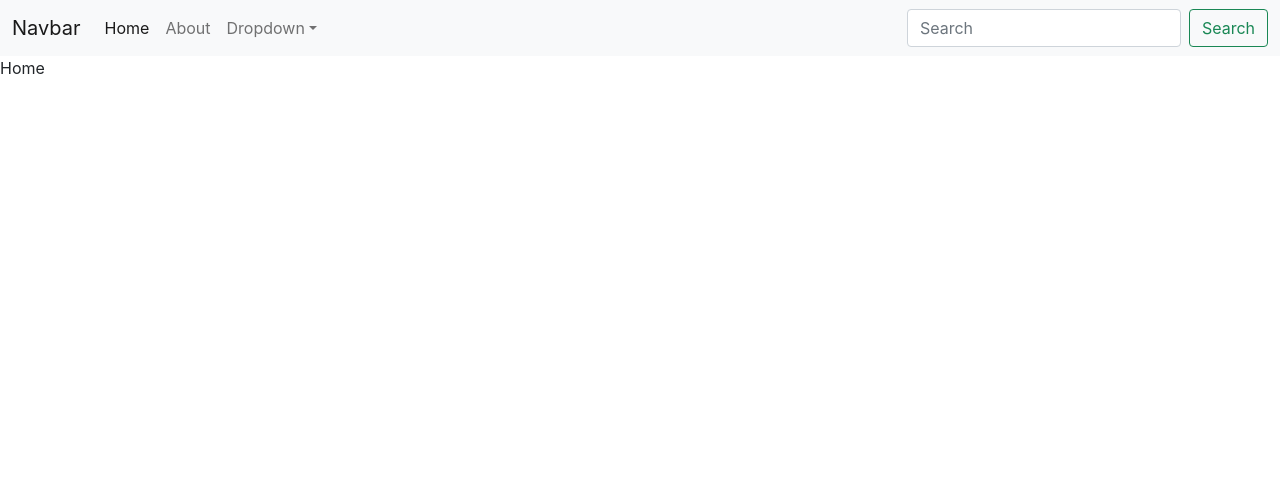
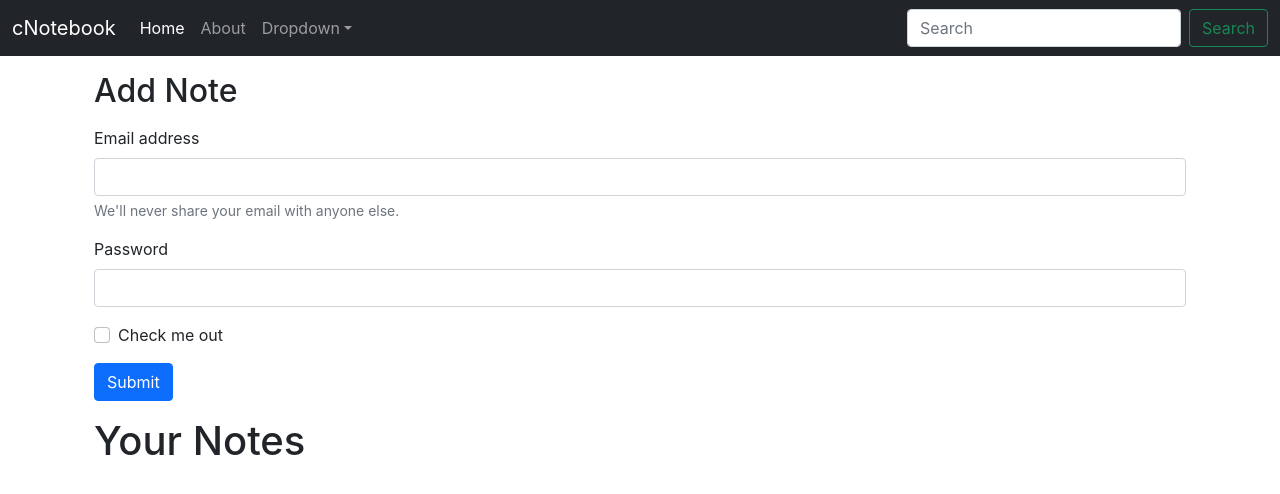
Before and after one commit to TheHimanshuDixit/Cloud-NoteBook, a React (Create React App) app in the folder frontend/: page / in a window 1280 px wide. Shown: the top 494 px of the page. Built offline with nearby package versions, Linux system fonts and the light colour scheme.

Commit message:
home and navbar updated

```diff
--- a/frontend/src/App.js
+++ b/frontend/src/App.js
@@ -15,10 +15,12 @@
       <NoteState>
         <BrowserRouter>
           <Navbar />
-          <Routes>
-            <Route exact path="/" element={<Home />} />
-            <Route exact path="/about" element={<About />} />
-          </Routes>
+          <div className="container">
+            <Routes>
+              <Route exact path="/" element={<Home />} />
+              <Route exact path="/about" element={<About />} />
+            </Routes>
+          </div>
         </BrowserRouter>
       </NoteState>
     </>
--- a/frontend/src/components/About.js
+++ b/frontend/src/components/About.js
@@ -1,16 +1,17 @@
-import React, { useEffect } from 'react'
-import { useContext } from 'react'
-import NoteContext from '../context/notes/noteContext'
+import React  from 'react'
+// import { useContext , useEffect } from 'react'
+// import NoteContext from '../context/notes/noteContext'
 
 const About = () => {
-  const a = useContext(NoteContext);
-  useEffect(() => {
-    a.update()
-    // eslint-disable-next-line
-  }, [])
+  // const a = useContext(NoteContext);
+  // useEffect(() => {
+  //   a.update()
+  //   // eslint-disable-next-line
+  // }, [])
   return (
     <div>
-      About {a.state.name} {a.state.class}
+      {/* About {a.state.name} {a.state.class} */}
+      About
     </div>
   )
 }
--- a/frontend/src/components/Home.js
+++ b/frontend/src/components/Home.js
@@ -2,7 +2,31 @@
 
 const Home = () => {
   return (
-    <div>Home</div>
+    <div>
+      <div className="container my-3">
+        <h2>Add Note</h2>
+        <form className='my-3'>
+          <div class="mb-3">
+            <label for="exampleInputEmail1" class="form-label">Email address</label>
+            <input type="email" class="form-control" id="exampleInputEmail1" aria-describedby="emailHelp" />
+            <div id="emailHelp" class="form-text">We'll never share your email with anyone else.</div>
+          </div>
+          <div class="mb-3">
+            <label for="exampleInputPassword1" class="form-label">Password</label>
+            <input type="password" class="form-control" id="exampleInputPassword1" />
+          </div>
+          <div class="mb-3 form-check">
+            <input type="checkbox" class="form-check-input" id="exampleCheck1" />
+            <label class="form-check-label" for="exampleCheck1">Check me out</label>
+          </div>
+          <button type="submit" class="btn btn-primary">Submit</button>
+        </form>
+      </div>
+
+      <div className="container my-3">
+        <h1>Your Notes</h1>
+      </div>
+    </div>
   )
 }
 
--- a/frontend/src/components/Navbar.js
+++ b/frontend/src/components/Navbar.js
@@ -1,23 +1,29 @@
 import React from 'react'
 import {
-  Link
+  Link,
+  useLocation
 } from "react-router-dom";
 
 const Navbar = () => {
+  let location = useLocation();
+  React.useEffect(() => {
+    console.log(location.pathname);
+  }, [location]);
+
   return (
-    <nav class="navbar navbar-expand-lg navbar-light bg-light">
+    <nav class="navbar navbar-expand-lg navbar-dark bg-dark">
       <div class="container-fluid">
-        <Link class="navbar-brand" to="/">Navbar</Link>
+        <Link class="navbar-brand" to="/">cNotebook</Link>
         <button class="navbar-toggler" type="button" data-bs-toggle="collapse" data-bs-target="#navbarSupportedContent" aria-controls="navbarSupportedContent" aria-expanded="false" aria-label="Toggle navigation">
           <span class="navbar-toggler-icon"></span>
         </button>
         <div class="collapse navbar-collapse" id="navbarSupportedContent">
           <ul class="navbar-nav me-auto mb-2 mb-lg-0">
             <li class="nav-item">
-              <Link class="nav-link active" aria-current="page" to="/">Home</Link>
+              <Link class={`nav-link ${location.pathname === "/" ? "active" : ""}`} aria-current="page" to="/">Home</Link>
             </li>
             <li class="nav-item">
-              <Link class="nav-link" to="/about">About</Link>
+              <Link class={`nav-link ${location.pathname === "/about" ? "active" : ""}`} to="/about">About</Link>
             </li>
             <li class="nav-item dropdown">
               <Link class="nav-link dropdown-toggle" to="#" id="navbarDropdown" role="button" data-bs-toggle="dropdown" aria-expanded="false">
--- a/frontend/src/context/notes/NoteState.js
+++ b/frontend/src/context/notes/NoteState.js
@@ -1,24 +1,25 @@
 import React from 'react'
 import NoteContext from './noteContext'
-import { useState } from 'react'
+// import { useState } from 'react'
 
 const NoteState = (props) => {
-    const st = {
-        "name": "Harry",
-        "class": "5th"
-    }
-    const [state, setstate] = useState(st);
-    // eslint-disable-next-line
-    const update = () => {
-        setTimeout(() => {
-            setstate({
-                "name": "larry",
-                "class": "10th"
-            })
-        }, 1000);
-    }
+    // const st = {
+    //     "name": "Harry",
+    //     "class": "5th"
+    // }
+    // const [state, setstate] = useState(st);
+
+    // const update = () => {
+    //     setTimeout(() => {
+    //         setstate({
+    //             "name": "larry",
+    //             "class": "10th"
+    //         })
+    //     }, 1000);
+    // }
     return (
-        <NoteContext.Provider value={{state, update}}>
+        // <NoteContext.Provider value={{state, update}}>
+        <NoteContext.Provider value={{}}>
             {props.children}
         </NoteContext.Provider>
     )
```
